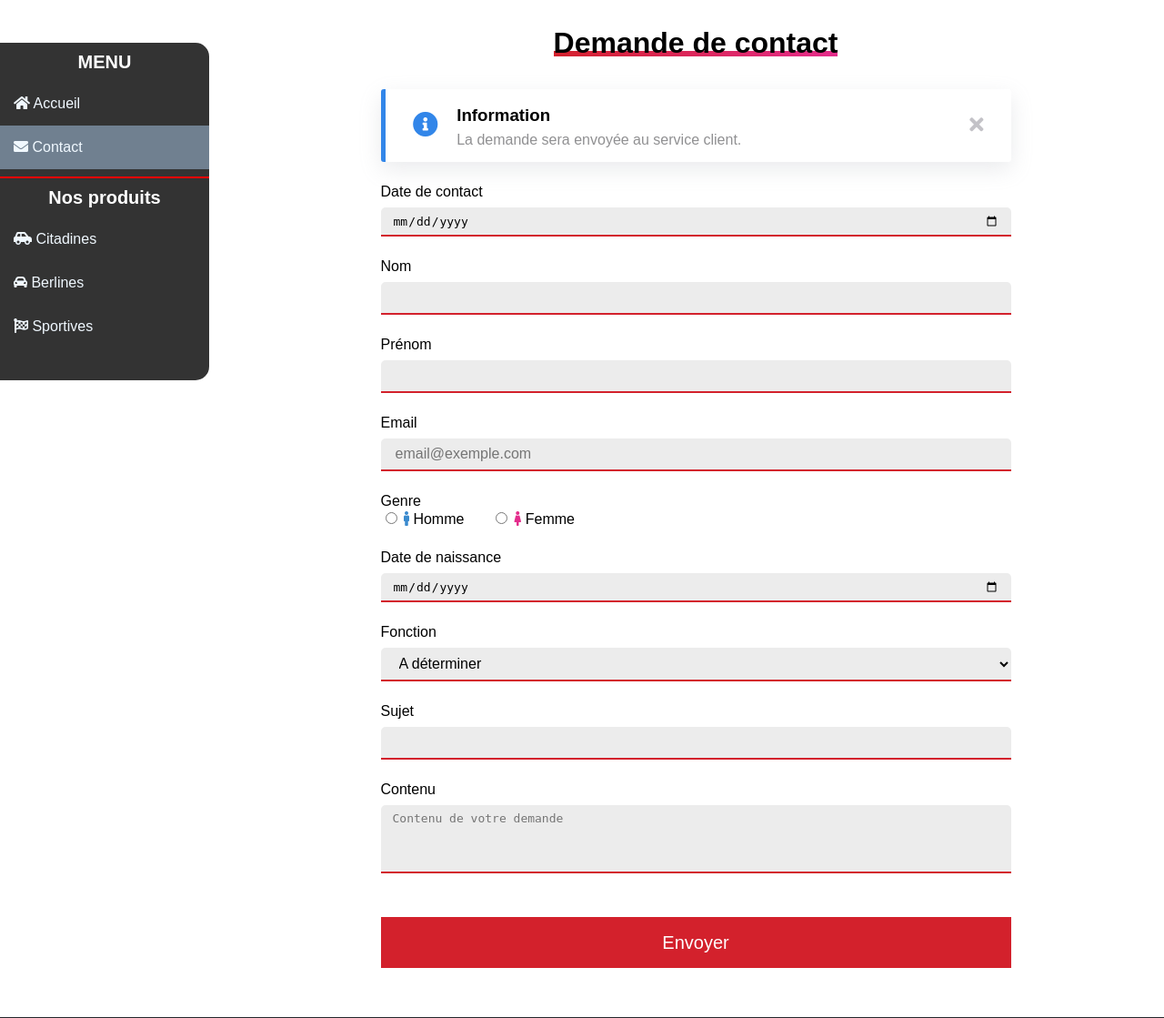
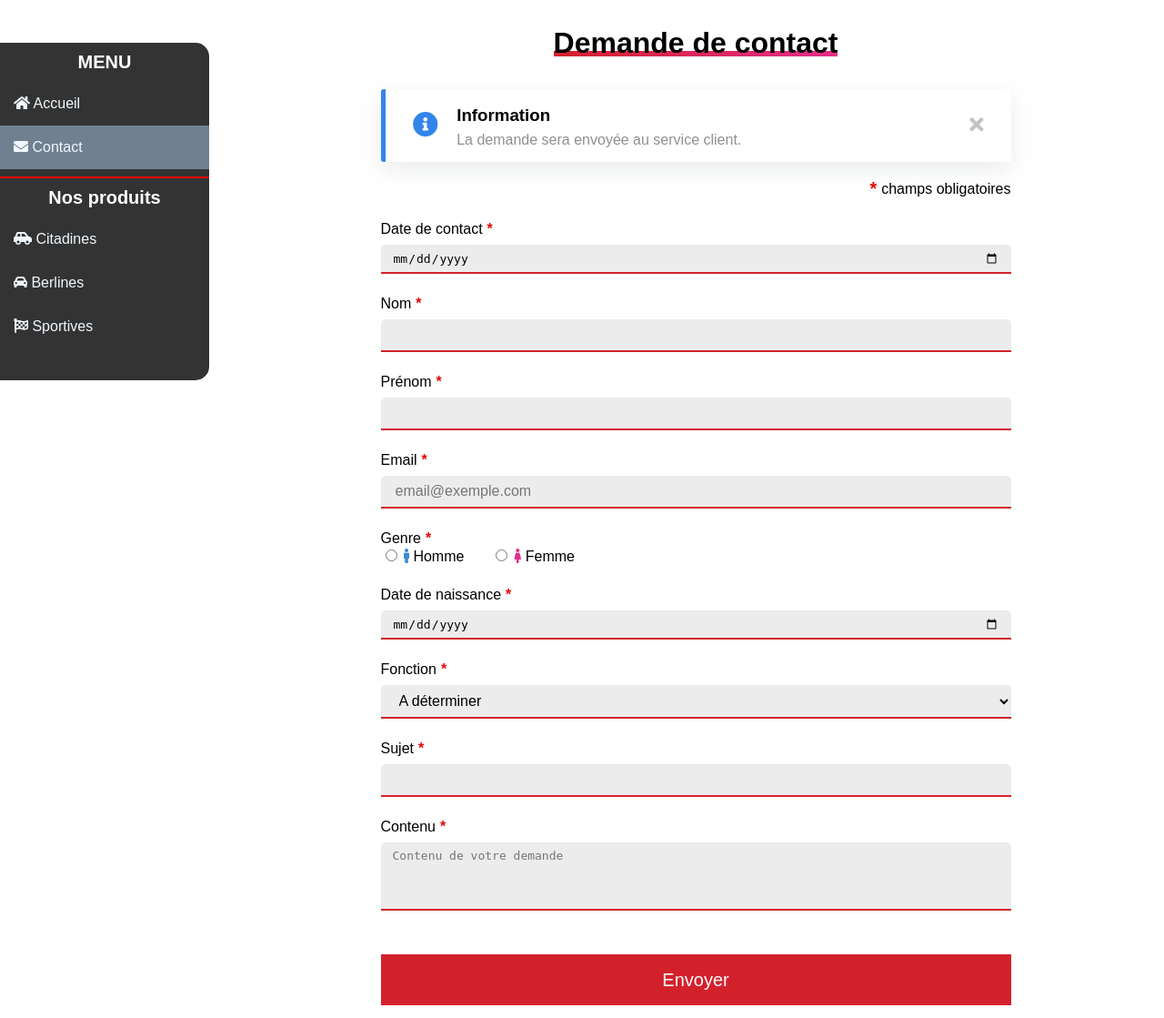
Before and after one commit to Quentin55553/Projet-CarSociety, a PHP site: page /php/contact.php in a window 1280 px wide. Shown: the part 133-1252 px from the top of the page at 91% size. Run offline with PHP 8.4, Linux system fonts and the light colour scheme; some libraries are stand-ins or nearby versions.

Commit message:
Add files via upload

```diff
--- a/php/contact.php
+++ b/php/contact.php
@@ -143,56 +143,63 @@
                         <div class="icon-times"><i class="fas fa-times"></i></div>
                     </div>
                 </div>
+                <br>
             </div>
 
             <div class="form-container">
+
+                <div class="text required-field">
+                    <p class="required-field-star">*</p>
+                    <p>champs obligatoires</p>
+                </div>
+
                 <form action="contact.php" method="post">
                     <div class="input-group">
-                        <label for="contact_date">Date de contact</label>
+                        <label for="contact_date" class="required">Date de contact</label>
                         <input type="date" id="contact_date" name="contact_date" min="<?php echo date('Y-m-d'); ?>" required>
                     </div>
 
                     <div class="input-group">
-                        <label for="lastname">Nom</label>
+                        <label for="lastname" class="required">Nom</label>
                         <input type="text" id="lastname" name="lastname" required>
                     </div>
 
                     <div class="input-group">
-                        <label for="firstname">Prénom</label>
+                        <label for="firstname" class="required">Prénom</label>
                         <input type="text" id="firstname" name="firstname" required>
                     </div>
 
                     <div class="input-group">
-                        <label for="email">Email</label>
+                        <label for="email" class="required">Email</label>
                         <input type="email" id="email" name="email" placeholder="email@exemple.com" required>
                     </div>
 
-                    <label>Genre</label><br>
+                    <label class="required">Genre</label><br>
                     <input type="radio" id="man" name="gender" value="Homme" required>
                     <label for="man"><i class="fas fa-male" style="color: #3a8aceff;"></i> Homme</label>
                     <input type="radio" id="woman" name="gender" value="Femme" class="gender-option" required>
                     <label for="woman"><i class="fas fa-female" style="color: #e42d8cff;"></i> Femme</label><br>
 
                     <div class="input-group">
-                        <label for="birthdate">Date de naissance</label>
+                        <label for="birthdate" class="required">Date de naissance</label>
                         <input type="date" id="birthdate" name="birthdate" max="<?php echo date('Y-m-d'); ?>" required>
                     </div>
 
                     <div class="input-group">
-                        <label for="job">Fonction</label>
+                        <label for="job" class="required">Fonction</label>
                         <select name="job" id="job" required>
                             <option value="A déterminer">A déterminer</option>
                         </select>
                     </div>
 
                     <div class="input-group">
-                        <label for="object">Sujet</label>
+                        <label for="object" class="required">Sujet</label>
                         <input type="text" id="object" name="object" maxlength="35" required>
                     </div>
 
                     <div class="input-group">
-                        <label for="content">Contenu</label>
-                        <textarea id="content" name="content" rows="4" cols="50" maxlength="500" placeholder="Contenu de votre demande" required></textarea>
+                        <label for="content" class="required">Contenu</label>
+                        <textarea id="content" name="content" rows="4" cols="50" minlength="10" maxlength="500" placeholder="Contenu de votre demande" required></textarea>
                     </div>
 
                     <div class="center">
```
Also changed, not shown: php/CarSociety.php (+11 -9 lines), php/CarSocietyData.php (+25 -23 lines), php/edit_profile.php (+10 -5 lines), php/register.php (+11 -6 lines).
